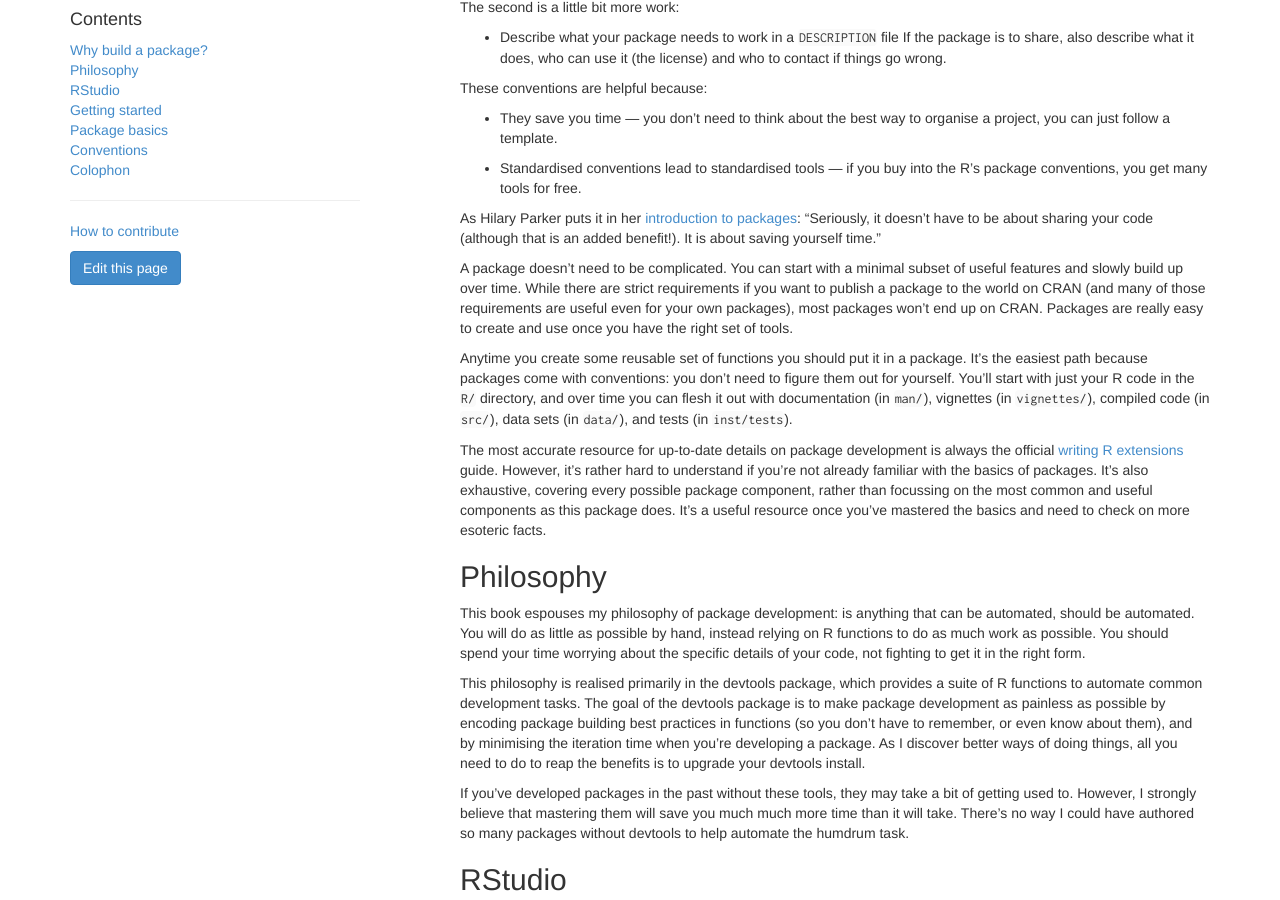
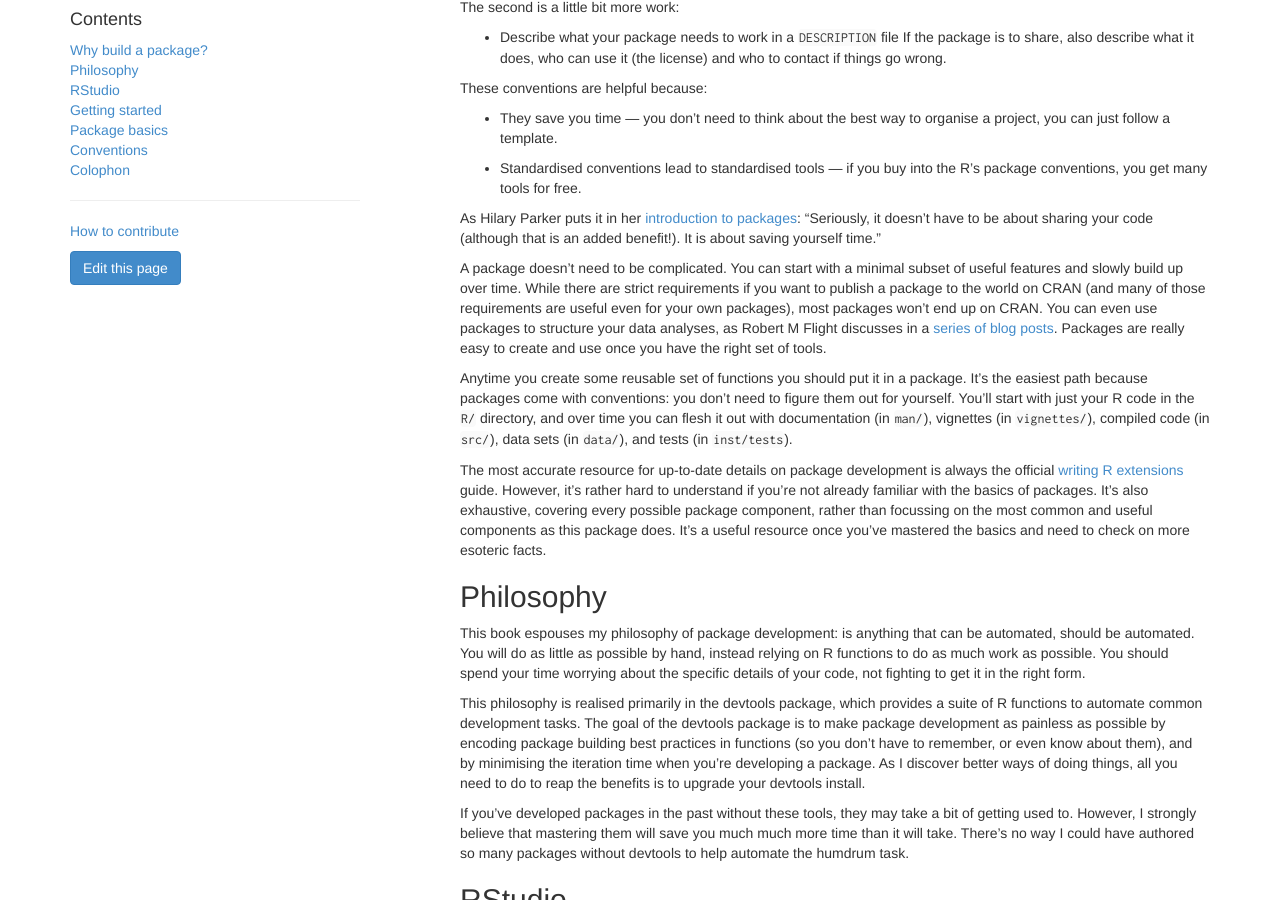
Before and after one commit to hadley/r-pkgs, a Jekyll site: the page built from intro.md, in a window 1280 px wide and 900 px high, scrolled down 314 px. Built offline with Jekyll 4.4.1, drawn with Linux system fonts in a browser that asks for light colours; Markdown is read by kramdown in place of the engine named in the settings.

Commit message:
Add packages for analyses link

```diff
--- a/intro.md
+++ b/intro.md
@@ -28,7 +28,7 @@ These conventions are helpful because:
 
 As Hilary Parker puts it in her [introduction to packages](http://hilaryparker.com/2014/04/29/writing-an-r-package-from-scratch/): "Seriously, it doesn't have to be about sharing your code (although that is an added benefit!). It is about saving yourself time."
 
-A package doesn't need to be complicated. You can start with a minimal subset of useful features and slowly build up over time. While there are strict requirements if you want to publish a package to the world on CRAN (and many of those requirements are useful even for your own packages), most packages won't end up on CRAN. Packages are really easy to create and use once you have the right set of tools.
+A package doesn't need to be complicated. You can start with a minimal subset of useful features and slowly build up over time. While there are strict requirements if you want to publish a package to the world on CRAN (and many of those requirements are useful even for your own packages), most packages won't end up on CRAN. You can even use packages to structure your data analyses, as Robert M Flight discusses in a [series of blog posts](http://rmflight.github.io/posts/2014/07/analyses_as_packages.html). Packages are really easy to create and use once you have the right set of tools.
 
 Anytime you create some reusable set of functions you should put it in a package. It's the easiest path because packages come with conventions: you don't need to figure them out for yourself. You'll start with just your R code in the `R/` directory, and over time you can flesh it out with documentation (in `man/`), vignettes (in `vignettes/`), compiled code (in `src/`), data sets (in `data/`), and tests (in `inst/tests`).
 
```
